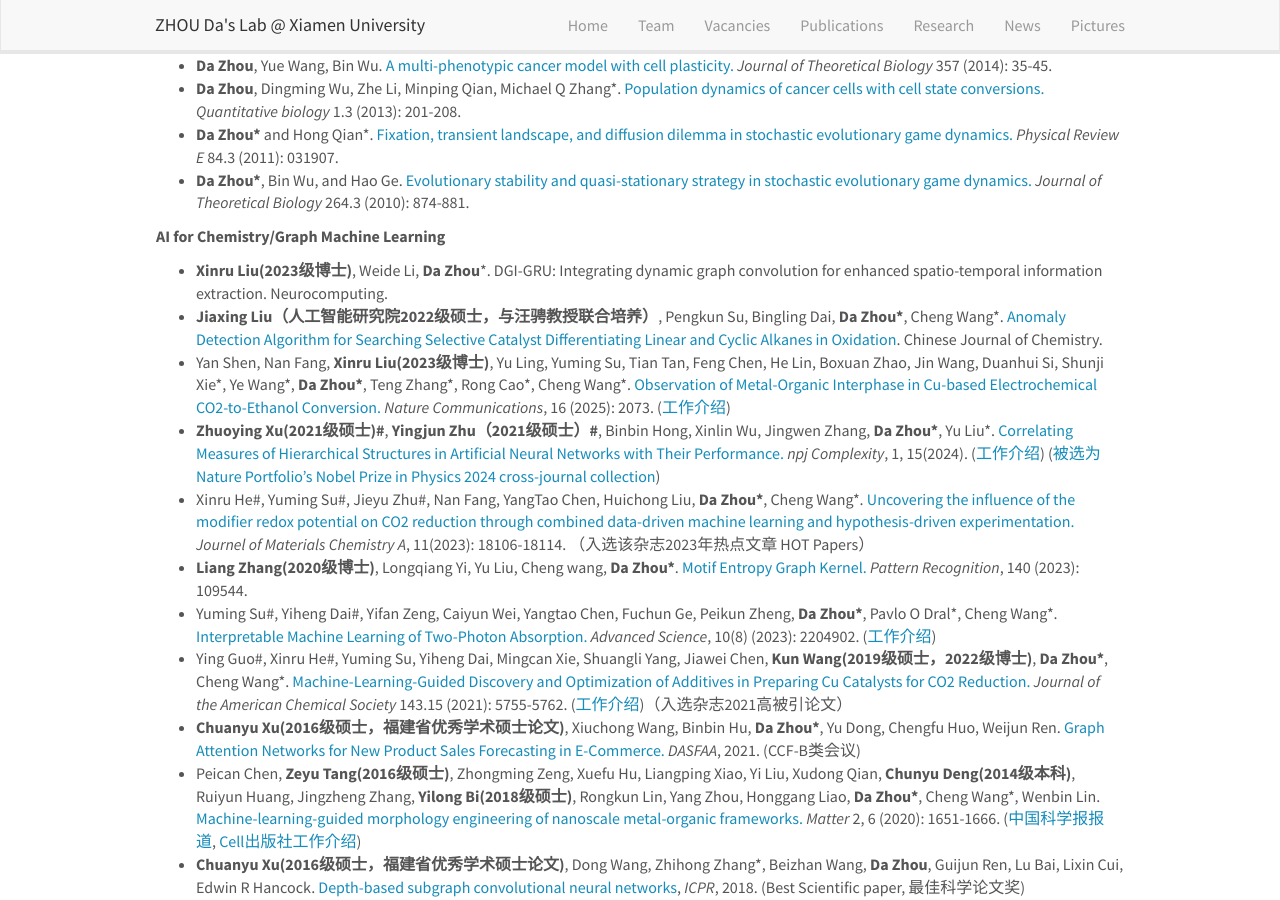
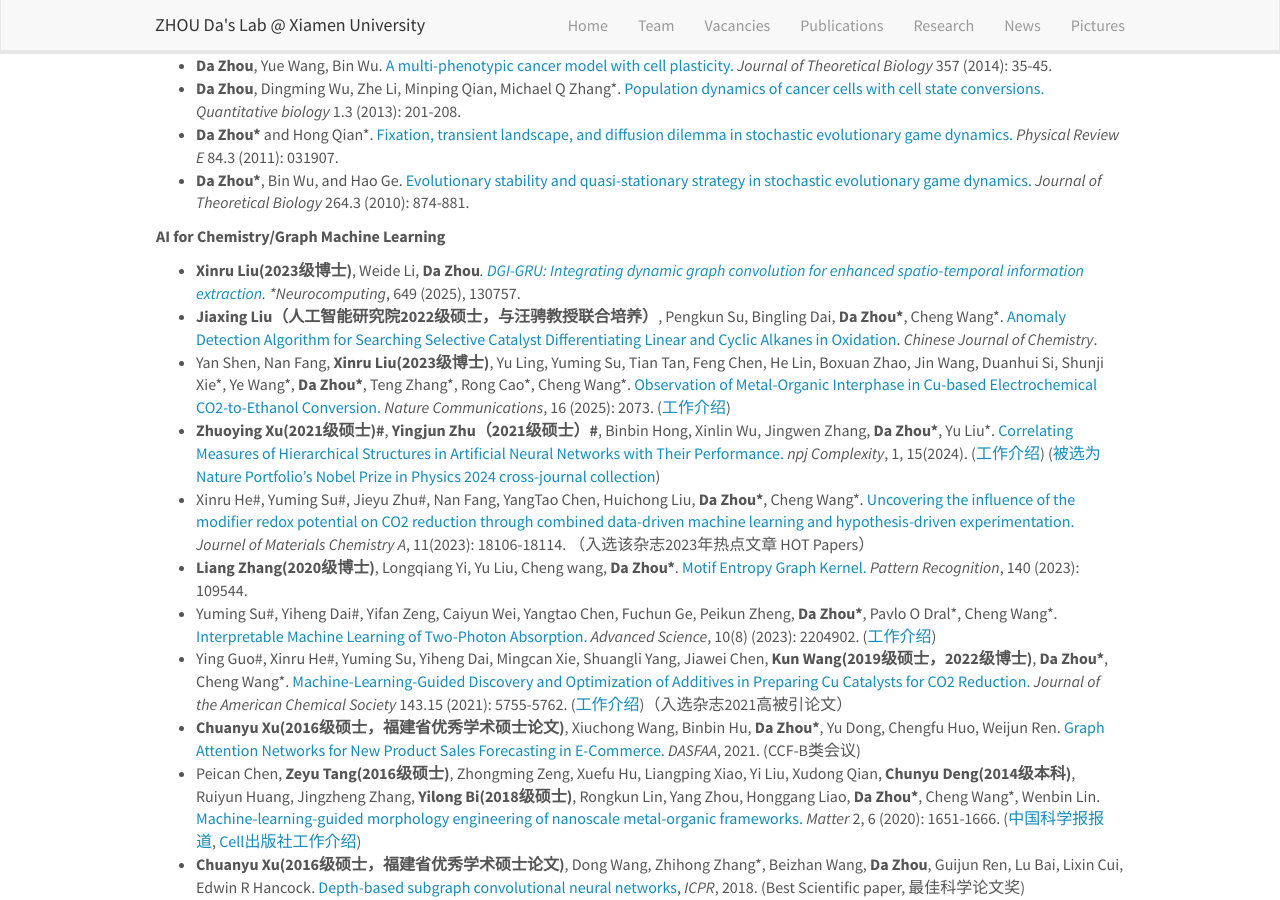
Before and after one commit to ZhouDaLab/zhoudalab.github.io, a Jekyll site: the page built from _pages/publications.md, in a window 1280 px wide and 900 px high, scrolled down 1104 px. Built offline with Jekyll 4.4.1, drawn with Linux system fonts in a browser that asks for light colours; nearby versions of some CDN libraries.

Commit message:
Update publications.md

```diff
--- a/_pages/publications.md
+++ b/_pages/publications.md
@@ -39,8 +39,8 @@ permalink: /publications/
 
 **AI for Chemistry/Graph Machine Learning**
 
-- **Xinru Liu(2023级博士)**, Weide Li, **Da Zhou***\. DGI-GRU: Integrating dynamic graph convolution for enhanced spatio-temporal information extraction. Neurocomputing.
-- **Jiaxing Liu（人工智能研究院2022级硕士，与汪骋教授联合培养）**, Pengkun Su, Bingling Dai, **Da Zhou\***, Cheng Wang\*. [Anomaly Detection Algorithm for Searching Selective Catalyst Differentiating Linear and Cyclic Alkanes in Oxidation](https://onlinelibrary.wiley.com/doi/10.1002/cjoc.70046). Chinese Journal of Chemistry.
+- **Xinru Liu(2023级博士)**, Weide Li, **Da Zhou***\. [DGI-GRU: Integrating dynamic graph convolution for enhanced spatio-temporal information extraction](https://doi.org/10.1016/j.neucom.2025.130757). *Neurocomputing*,  649 (2025), 130757.
+- **Jiaxing Liu（人工智能研究院2022级硕士，与汪骋教授联合培养）**, Pengkun Su, Bingling Dai, **Da Zhou\***, Cheng Wang\*. [Anomaly Detection Algorithm for Searching Selective Catalyst Differentiating Linear and Cyclic Alkanes in Oxidation](https://onlinelibrary.wiley.com/doi/10.1002/cjoc.70046). *Chinese Journal of Chemistry*.
 - Yan Shen, Nan Fang, **Xinru Liu(2023级博士)**, Yu Ling, Yuming Su, Tian Tan, Feng Chen, He Lin, Boxuan Zhao, Jin Wang, Duanhui Si, Shunji Xie\*, Ye Wang\*, **Da Zhou\***, Teng Zhang\*, Rong Cao\*, Cheng Wang\*. [Observation of Metal-Organic Interphase in Cu-based Electrochemical CO2-to-Ethanol Conversion.](https://www.nature.com/articles/s41467-025-57221-x) *Nature Communications*, 16 (2025): 2073. ([工作介绍](https://mp.weixin.qq.com/s/6pcBx64TjdRTwt8jgMmjHg))
 - **Zhuoying Xu(2021级硕士)\#**, **Yingjun Zhu（2021级硕士）\#**, Binbin Hong, Xinlin Wu, Jingwen Zhang, **Da Zhou\***, Yu Liu\*. [Correlating Measures of Hierarchical Structures in Artificial Neural Networks with Their Performance.](https://www.nature.com/articles/s44260-024-00015-x) *npj Complexity*, 1, 15(2024). ([工作介绍](https://mp.weixin.qq.com/s/Onzq5t2Rptly4z270DviZw)) ([被选为Nature Portfolio’s Nobel Prize in Physics 2024 cross-journal collection](https://www.nature.com/collections/ehbjaifcgc))
 - Xinru He\#, Yuming Su\#, Jieyu Zhu\#, Nan Fang, YangTao Chen, Huichong Liu, **Da Zhou\***, Cheng Wang\*. [Uncovering the influence of the modifier redox potential on CO2 reduction through combined data-driven machine learning and hypothesis-driven experimentation.](https://doi.org/10.1039/D3TA03115B) 	*Journel of Materials Chemistry A*, 11(2023): 18106-18114. （入选该杂志2023年热点文章 HOT Papers）
```
